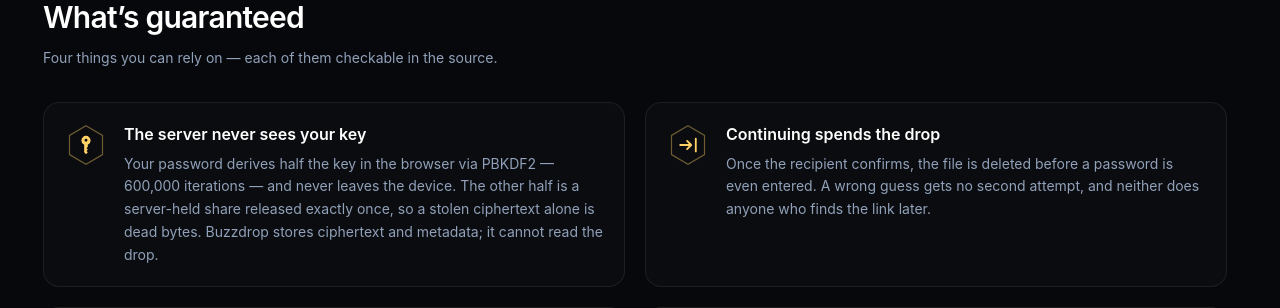
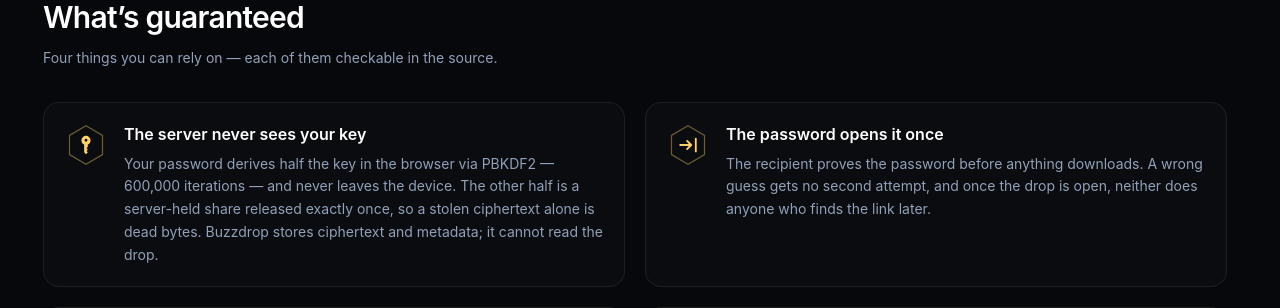
Before and after one commit to luprzybyl/buzzdrop, a Flask app: page / in a window 1280 px wide. Shown: the part 1008-1316 px from the top of the page. Run offline with Flask 3, Linux system fonts and the light colour scheme; style sheets or scripts are compiled from the project's sources.

Commit message:
Fix the same stale flow claim on the landing and success pages
The "Continuing spends the drop" card and the success page still said
the drop is destroyed when the recipient continues, before the password
is checked. Reword both to password first, then one download.

Refs #269

Co-Authored-By: Claude Opus 5.5 <noreply@anthropic.com>
Claude-Session: https://claude.ai/code/session_01XbSZsQciaN5Fz5BE2LNE1e

```diff
--- a/templates/index.html
+++ b/templates/index.html
@@ -420,8 +420,8 @@ Send the link and the password through different channels.
                     <path d="M15.5 24h12m0 0-4.5-4.5M27.5 24l-4.5 4.5M32.5 17v14" stroke="currentColor" stroke-width="2" stroke-linecap="round" stroke-linejoin="round"/>
                 </svg>
                 <div>
-                    <h3 class="text-base font-semibold leading-snug text-white">Continuing spends the drop</h3>
-                    <p class="mt-2 text-sm leading-relaxed text-slate-400">Once the recipient confirms, the file is deleted before a password is even entered. A wrong guess gets no second attempt, and neither does anyone who finds the link later.</p>
+                    <h3 class="text-base font-semibold leading-snug text-white">The password opens it once</h3>
+                    <p class="mt-2 text-sm leading-relaxed text-slate-400">The recipient proves the password before anything downloads. A wrong guess gets no second attempt, and once the drop is open, neither does anyone who finds the link later.</p>
                 </div>
             </div>
         </article>
--- a/templates/success.html
+++ b/templates/success.html
@@ -22,7 +22,7 @@
                 {% if file_type == 'text' %}Note{% else %}File{% endif %} is in the hive
             </h1>
             <p class="mx-auto mt-3 max-w-md text-sm leading-relaxed text-slate-400">
-                Share the link below. The {% if file_type == 'text' %}note{% else %}file{% endif %} is destroyed as soon as the recipient continues, before any password is checked.
+                Share the link below. The {% if file_type == 'text' %}note{% else %}file{% endif %} downloads once, when the recipient enters the password, and is then destroyed.
             </p>
         </div>
 
```
Also changed, not shown: tests/integration/test_text_notes.py (+2 -2 lines), tests/js/fixtures/html/index--anonymous.html (+2 -2 lines), tests/js/fixtures/html/success--file.html (+1 -1 lines), tests/js/fixtures/html/success--text.html (+1 -1 lines).
